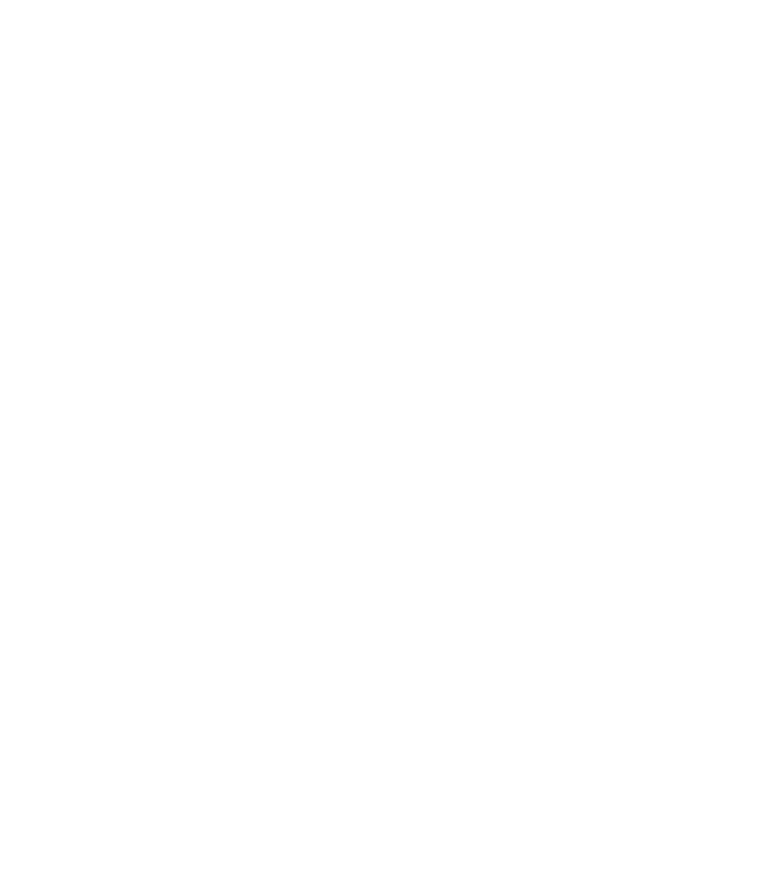
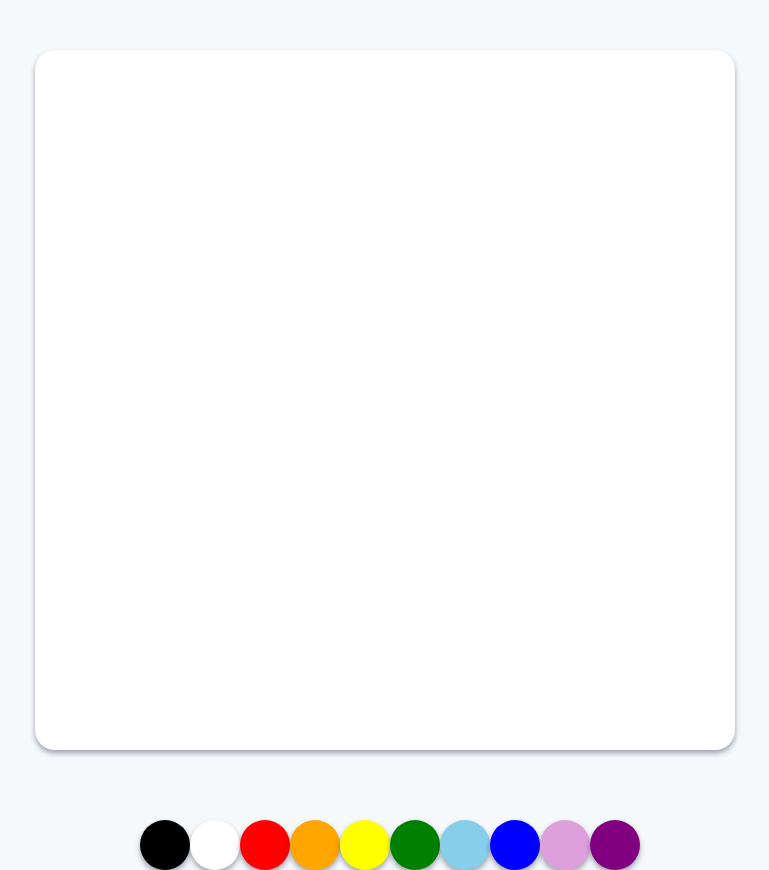
Before and after one commit to pchanaa/Paint, a plain HTML site: page index.html in a window 1280 px wide. Shown: the whole page, without its empty margins (255-1024 px from the left). Before the commit the page ends 800 px from the top, so only its background shows below. Drawn offline with Linux system fonts and the light colour scheme.

Commit message:
Initial commit

```diff
--- a/index.html
+++ b/index.html
@@ -1,5 +1,5 @@
 <!DOCTYPE html>
-<html lang="en">
+<html lang="ko">
 <head>
     <meta charset="UTF-8">
     <meta name="viewport" content="width=device-width, initial-scale=1.0">
@@ -8,6 +8,26 @@
     <title>Painting Board</title>
 </head>
 <body>
+    <strong></strong>
+
+    <canvas id="jsCanvas" class="can"></canvas>
+    <div class="control">
+
+        <div class="control-colors"id="color">
+            <div class="control-color" style="background-color:black"></div>
+            <div class="control-color" style="background-color:white"></div>
+            <div class="control-color" style="background-color:red"></div>
+            <div class="control-color" style="background-color:orange"></div>
+            <div class="control-color" style="background-color:yellow"></div>
+            <div class="control-color" style="background-color:green"></div>
+            <div class="control-color" style="background-color:skyblue"></div>
+            <div class="control-color" style="background-color:blue"></div>
+            <div class="control-color" style="background-color:plum"></div>
+            <div class="control-color" style="background-color:purple"></div>
+            <!--속성들 사이에는 꼭 띄어쓰기가 있어야 한다(여러가지 속성을 쓸때 띄어쓰기로 구분한다고 한다)-->
+        </div>
+    </div>
     <script src="paint.js"></script>
+
 </body>
 </html>
--- /dev/null
+++ b/reset.css
@@ -0,0 +1,48 @@
+/* http://meyerweb.com/eric/tools/css/reset/
+   v2.0 | 20110126
+   License: none (public domain)
+*/
+
+html, body, div, span, applet, object, iframe,
+h1, h2, h3, h4, h5, h6, p, blockquote, pre,
+a, abbr, acronym, address, big, cite, code,
+del, dfn, em, img, ins, kbd, q, s, samp,
+small, strike, strong, sub, sup, tt, var,
+b, u, i, center,
+dl, dt, dd, ol, ul, li,
+fieldset, form, label, legend,
+table, caption, tbody, tfoot, thead, tr, th, td,
+article, aside, canvas, details, embed,
+figure, figcaption, footer, header, hgroup,
+menu, nav, output, ruby, section, summary,
+time, mark, audio, video {
+	margin: 0;
+	padding: 0;
+	border: 0;
+	font-size: 100%;
+	font: inherit;
+	vertical-align: baseline;
+}
+/* HTML5 display-role reset for older browsers */
+article, aside, details, figcaption, figure,
+footer, header, hgroup, menu, nav, section {
+	display: block;
+}
+body {
+	line-height: 1;
+}
+ol, ul {
+	list-style: none;
+}
+blockquote, q {
+	quotes: none;
+}
+blockquote:before, blockquote:after,
+q:before, q:after {
+	content: '';
+	content: none;
+}
+table {
+	border-collapse: collapse;
+	border-spacing: 0;
+}
--- a/style.css
+++ b/style.css
@@ -0,0 +1,38 @@
+@import "reset.css";
+
+body{
+    background-color : #f6f9fc;
+    font-family: -apple-system, BlinkMacSystemFont, 'Segoe UI', Roboto, Oxygen, Ubuntu, Cantarell, 'Open Sans', 'Helvetica Neue', sans-serif;
+    display: flex;
+    flex-direction: column;
+    align-items: center;
+
+}
+.can{
+    margin : 50px 0 0 0;
+    width: 700px;
+    height : 700px;
+    box-shadow: 0 4px 6px rgba(50, 50,90,0.11), 0 1px 3px rgba(0,0,0,0.00), 0 3px 5px rgba(20,20,30,0.3);
+    background-color:  white;
+    border-radius: 20px;
+
+}
+
+.control{
+    margin-top:70px;
+
+}
+.control-colors{
+
+    margin-left:10px;
+    display:flex;
+    align-items: center;
+
+}
+.control-color{
+    width:50px;
+    height:50px;
+    border-radius: 50% ; /*if you want to make a circle, border-radius' value must have half of width and height(원을 만들고 싶다면 border-radius값을 해당 item's width and height의 절반으로 해주면 된다*/
+    cursor: pointer;
+    box-shadow: 0 4px 6px rgba(50, 50,90,0.11), 0 1px 3px rgba(0,0,0,0.00), 0 3px 5px rgba(20,20,30,0.3);
+}
```
